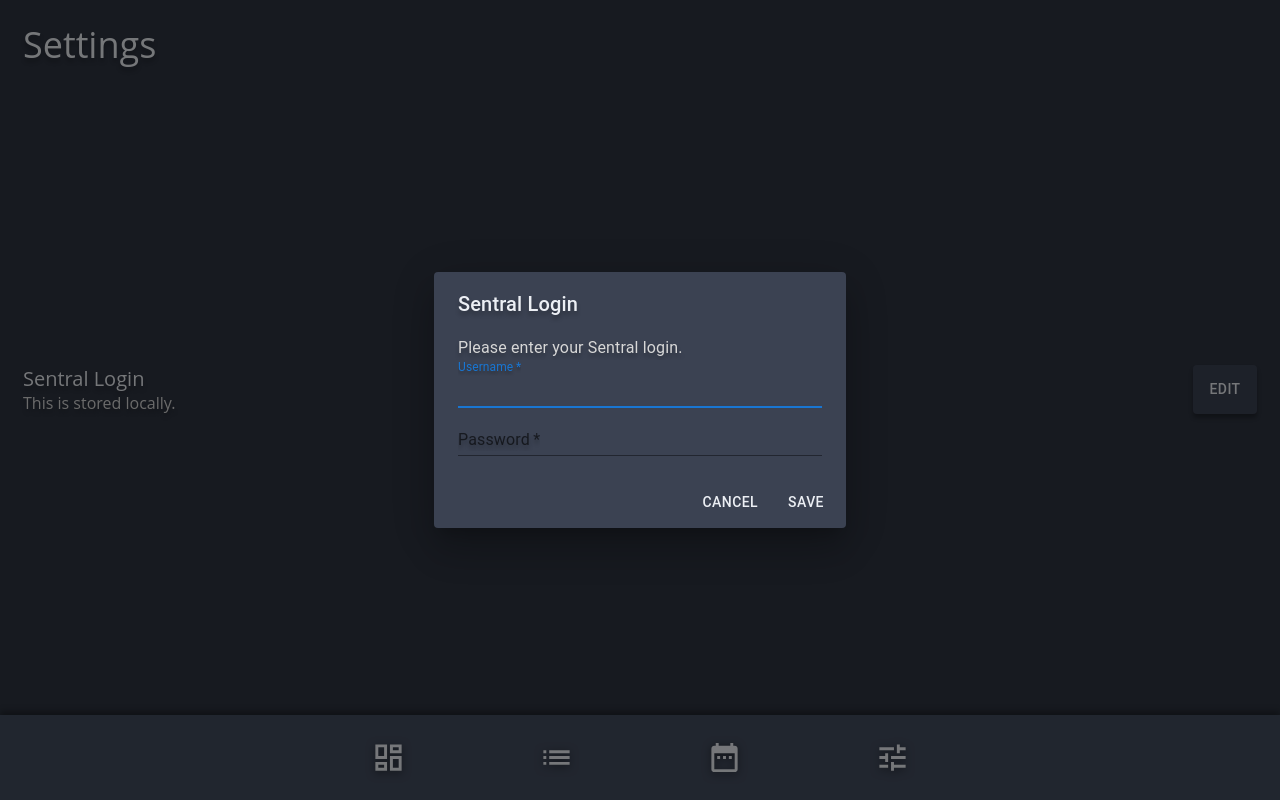
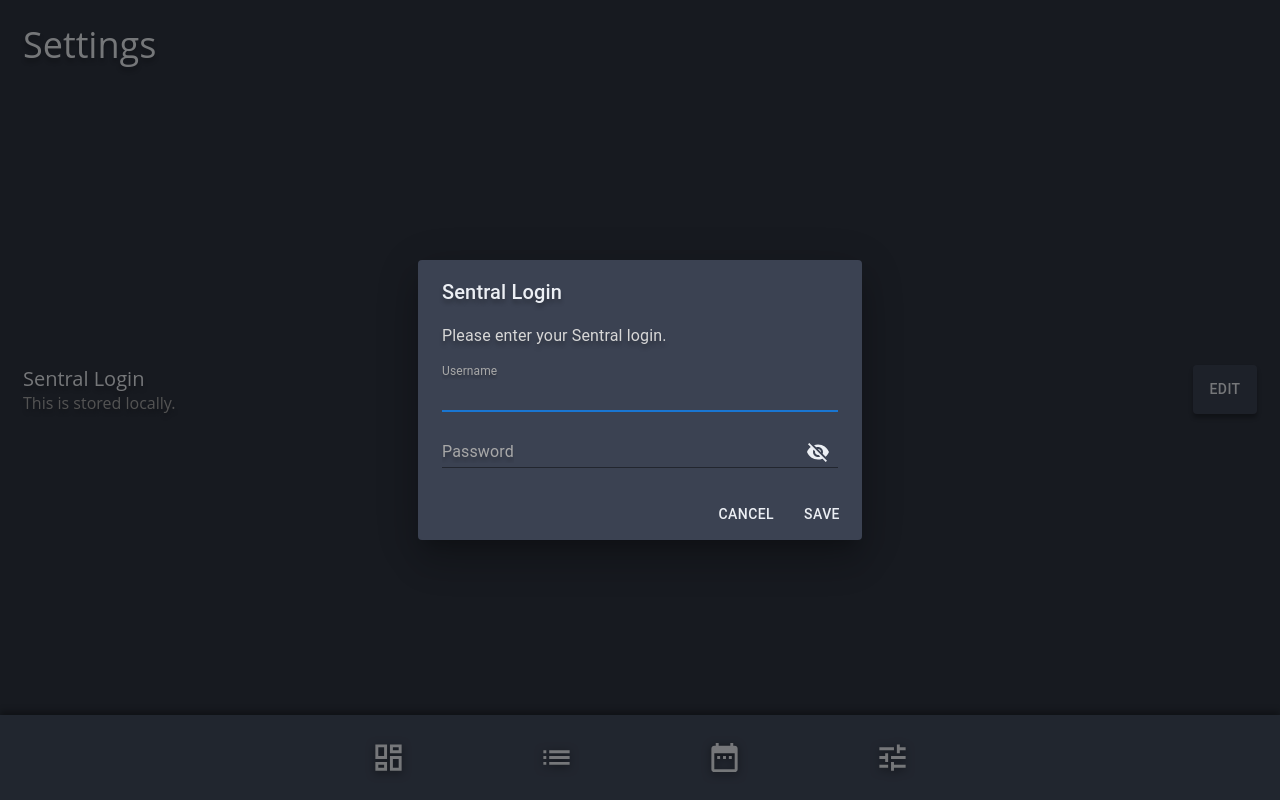
Before and after one commit to JumpyJacko/resentral-react-cordova, a React (Create React App) app: page /settings in a window 1280 px wide. Both pictures are taken after a click on the button "EDIT". Built offline with nearby package versions, Linux system fonts and the light colour scheme.

Commit message:
Functional login.js

```diff
--- a/src/App.css
+++ b/src/App.css
@@ -17,6 +17,23 @@
     white-space: nowrap;
     text-overflow: ellipsis;
     overflow: hidden;
+}
+
+td {
+    white-space: -o-pre-wrap;
+    word-wrap: break-word;
+    white-space: pre-wrap;
+    white-space: -moz-pre-wrap;
+    white-space: -pre-wrap;
+}
+
+table {
+    table-layout: fixed;
+    width: 100%
+}
+
+img {
+    display: none;
 }
 
 .rai-container {
@@ -212,5 +229,5 @@
 
 .subtext {
     font-size: 16px;
-    color: #D7D7D7;
+    color: #A8A8A8;
 }
--- a/src/components/announcements.js
+++ b/src/components/announcements.js
@@ -4,8 +4,6 @@
 import 'react-activity/dist/Dots.css';
 import FlatList from 'flatlist-react';
 import '../App.css';
-
-import login from './login.js';
 
 class Announcements extends React.Component {
     constructor(props) {
@@ -28,8 +26,8 @@
                 },
                 body: new TextEncoder().encode(
                     JSON.stringify({
-                        username: login.username,
-                        password: login.password
+                        username: window.localStorage.getItem('username'),
+                        password: window.localStorage.getItem('password')
                     })
                 ),
             })
--- a/src/components/fulltimetable.js
+++ b/src/components/fulltimetable.js
@@ -4,8 +4,6 @@
 import 'react-activity/dist/Dots.css';
 import FlatList from 'flatlist-react';
 import '../App.css';
-
-import login from './login.js';
 
 class FullTimetable extends React.Component {
     constructor(props) {
@@ -32,8 +30,8 @@
                 },
                 body: new TextEncoder().encode(
                     JSON.stringify({
-                        username: login.username,
-                        password: login.password
+                        username: window.localStorage.getItem('username'),
+                        password: window.localStorage.getItem('password')
                     })
                 ),
             })
@@ -202,7 +200,7 @@
         return(
             <div className="timetable-container" style={{width: isLoading ? 'auto' : '100%'}}>
                 <div className="header">
-                    <div className="timetable-title">Today's Timetable</div>
+                    <div className="timetable-title">Full Timetable</div>
                     <div className="dayoftheweek">{weekday[new Date().getDay()]}</div>
                 </div>
                 {isLoading ? <Dots /> : (
@@ -213,7 +211,7 @@
                             {this.renderContent(data)}
                             </div>
                         )}
-                        renderWhenEmpty={() => <div>Error getting timetable (Check your username and password)</div>}
+                        renderWhenEmpty={() => <div>Not a feature yet!</div>}
                         limit={1}
                     />
                 )}
--- a/src/components/login-example.js
+++ /dev/null
@@ -1,5 +0,0 @@
-export default
-{
-    "username": "SENTRAL USERNAME HERE",
-    "password": "SENTRAL PASSWORD HERE"
-}
--- a/src/components/settings.js
+++ b/src/components/settings.js
@@ -2,11 +2,15 @@
 import '../App.css';
 import Button from '@mui/material/Button';
 import TextField from '@mui/material/TextField';
+import InputAdornment from '@mui/material/InputAdornment';
+import IconButton from '@mui/material/IconButton';
 import Dialog from '@mui/material/Dialog';
 import DialogActions from '@mui/material/DialogActions';
 import DialogContent from '@mui/material/DialogContent';
 import DialogContentText from '@mui/material/DialogContentText';
 import DialogTitle from '@mui/material/DialogTitle';
+import Visibility from '@mui/icons-material/Visibility';
+import VisibilityOff from '@mui/icons-material/VisibilityOff';
 import { withStyles } from '@mui/styles';
 
 const styles = {
@@ -17,16 +21,17 @@
             boxShadow: "0px 4px 4px rgba(0, 0, 0, 0.3)",
         },
     },
-    inputroot: {
-        background: "#3B4252",
-    },
-    input: {
-        color: "#ECEFF4",
-    }
 }
 
 function Settings(props) {
     const [open, setOpen] = React.useState(false);
+    const [showPassword, setShowPassword] = React.useState(false);
+    let [login, setLogin] = React.useState({
+        username: '',
+        password: ''
+    });
+
+    const handleClickShowPassword = () => setShowPassword(!showPassword);
 
     const handleClickOpen = () => {
         setOpen(true);
@@ -37,8 +42,18 @@
     }
 
     const handleLogin = () => {
+        window.localStorage.setItem('username', login.username);
+        window.localStorage.setItem('password', login.password);
         setOpen(false);
     }
+
+    function handleChange(e) {
+        const value = e.target.value;
+        setLogin({
+            ...login,
+            [e.target.id]: value
+        });
+    };
 
     return(
         <div>
@@ -68,29 +83,55 @@
                         </DialogContentText>
                         <TextField
                             autoFocus
+                            onChange={handleChange}
                             id="username"
                             label="Username"
-                            type="username"
-                            className={props.classes.inputroot}
+                            type="text"
                             fullWidth
-                            multiline
                             variant="standard"
-                            required
+                            margin="normal"
                             InputProps={{
-                                className: props.classes.input
+                                style: {
+                                    color: '#ECEFF4',
+                                    textShadow: '0px 4px 4px rgba(0, 0, 0, 0.25)',
+                                },
+                            }}
+                            InputLabelProps={{
+                                style: {
+                                    color: '#A8A8A8',
+                                    textShadow: '0px 4px 4px rgba(0, 0, 0, 0.25)',
+                                },
                             }}
                         />
                         <TextField
+                            onChange={handleChange}
                             id="password"
                             label="Password"
-                            type="password"
-                            className={props.classes.inputroot}
+                            type={showPassword ? "text" : "password"}
                             fullWidth
-                            multiline
                             variant="standard"
-                            required
                             InputProps={{
-                                className: props.classes.input
+                                endAdornment: (
+                                    <InputAdornment position="end">
+                                        <IconButton
+                                            aria-label="toggle password visibility"
+                                            onClick={handleClickShowPassword}
+                                            style={{ color: "#ECEFF4" }}
+                                        >
+                                            {showPassword ? <Visibility /> : <VisibilityOff />}
+                                        </IconButton>
+                                    </InputAdornment>
+                                ),
+                                style: {
+                                    color: '#ECEFF4',
+                                    textShadow: '0px 4px 4px rgba(0, 0, 0, 0.25)',
+                                },
+                            }}
+                            InputLabelProps={{
+                                style: {
+                                    color: '#A8A8A8',
+                                    textShadow: '0px 4px 4px rgba(0, 0, 0, 0.25)',
+                                },
                             }}
                         />
                     </DialogContent>
--- a/src/components/timetable.js
+++ b/src/components/timetable.js
@@ -4,8 +4,6 @@
 import 'react-activity/dist/Dots.css';
 import FlatList from 'flatlist-react';
 import '../App.css';
-
-import login from './login.js';
 
 class Timetable extends React.Component {
     constructor(props) {
@@ -32,8 +30,8 @@
                 },
                 body: new TextEncoder().encode(
                     JSON.stringify({
-                        username: login.username,
-                        password: login.password
+                        username: window.localStorage.getItem('username'),
+                        password: window.localStorage.getItem('password')
                     })
                 ),
             })
```
Also changed, not shown: 4 other files (tests, documents, lock files or other folders).
